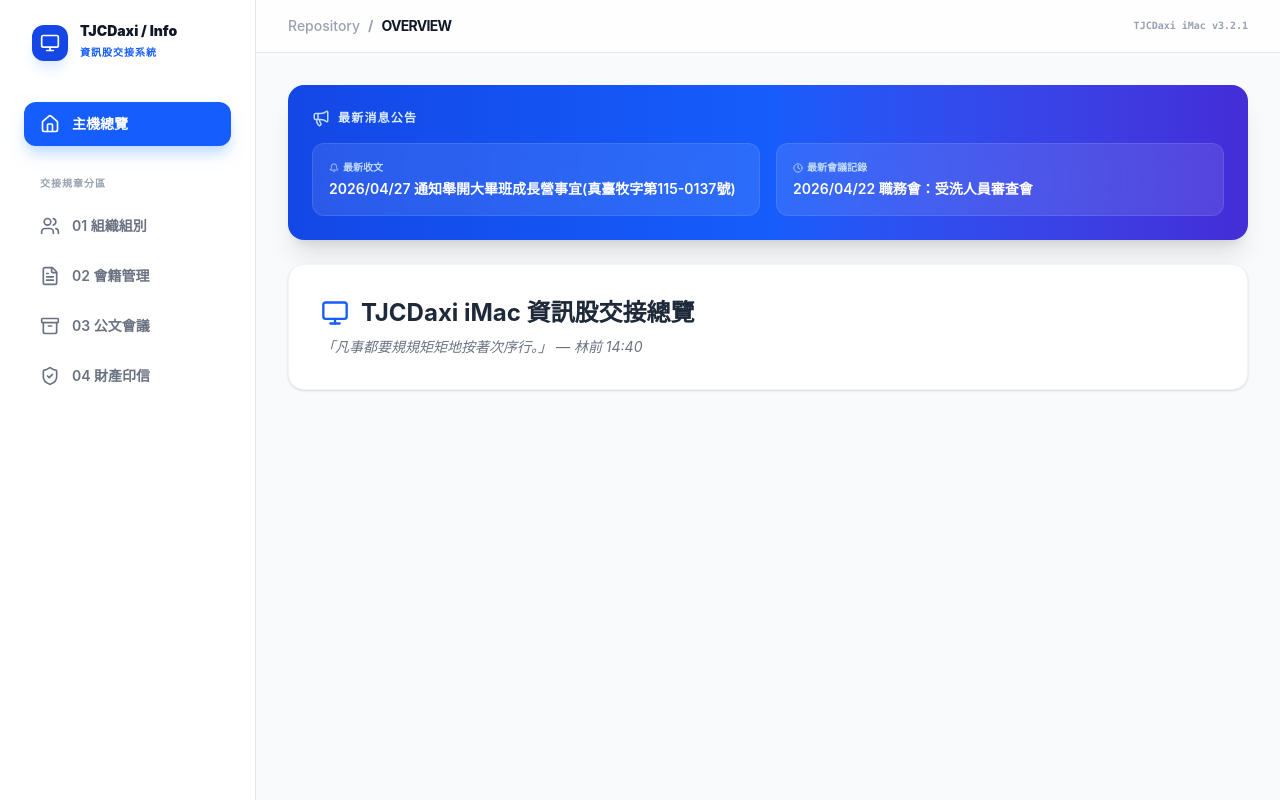
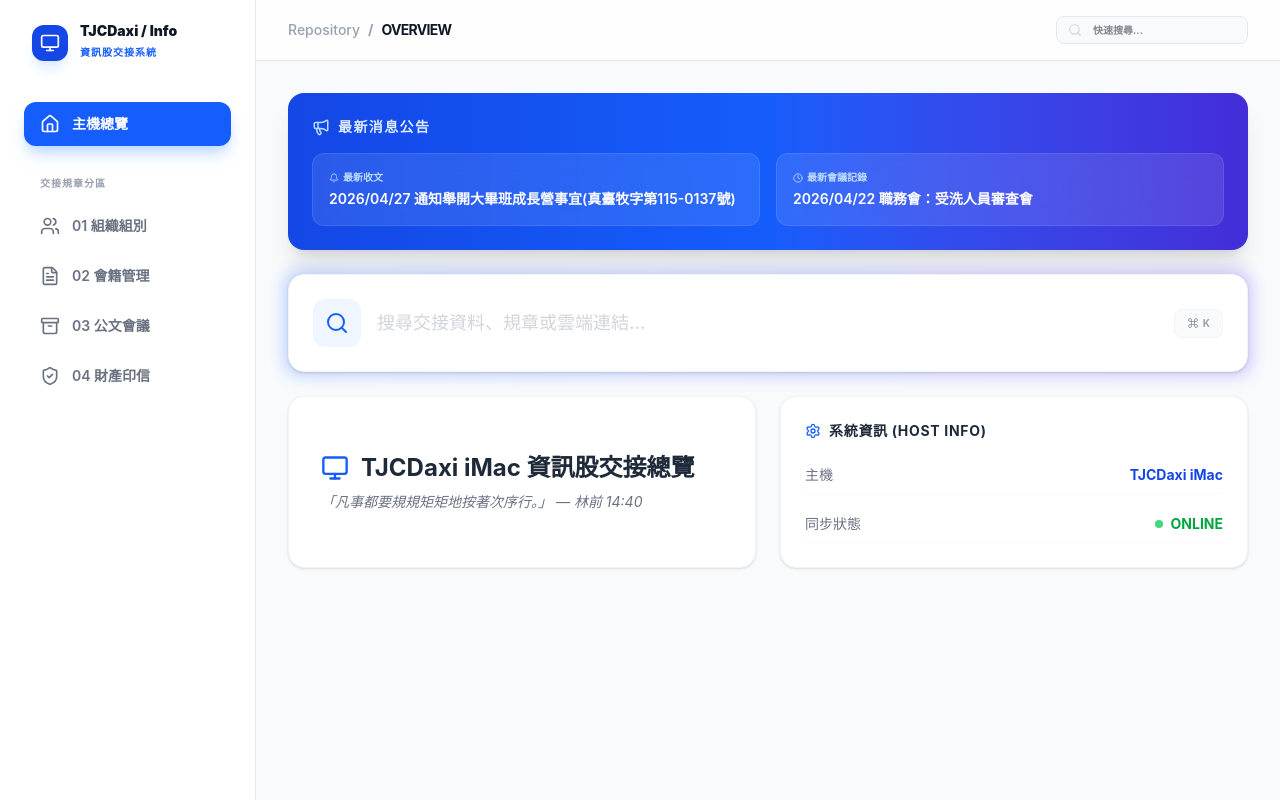
Before and after one commit to tjcdaxiinformation/info-handover, a React (Vite) app: page / in a window 1280 px wide. Built offline with nearby package versions, Linux system fonts and the light colour scheme.

Commit message:
git add . git commit #

```diff
--- a/src/App.jsx
+++ b/src/App.jsx
@@ -3,7 +3,7 @@
   Users, FileText, Archive, ShieldCheck, Plus, Search,
   ExternalLink, Clock, FolderTree, AlertCircle, Home,
   BookOpen, Settings, Monitor, Bell, Megaphone, ChevronRight,
-  Database, LayoutGrid, Fingerprint
+  Database, LayoutGrid, Fingerprint, Command
 } from 'lucide-react';
 
 // 從 data.js 匯入資料
@@ -15,7 +15,7 @@
   ASSETS_DATA
 } from './data';
 
-// --- 輔助組件 ---
+// --- 輔助組件：側邊欄項目 ---
 const SidebarItem = ({ id, icon: Icon, label, activeTab, onClick }) => (
   <button
     onClick={() => onClick(id)}
@@ -30,6 +30,7 @@
   </button>
 );
 
+// --- 輔助組件：頁面標題 ---
 const PageHeader = ({ title, description, icon: Icon }) => (
   <div className="mb-6 p-6 bg-white rounded-2xl border border-gray-100 shadow-sm">
     <div className="flex items-center space-x-3 mb-2">
@@ -45,16 +46,18 @@
 // --- 主程式 ---
 export default function App() {
   const [activeTab, setActiveTab] = useState('overview');
+  const [searchTerm, setSearchTerm] = useState('');
 
   const renderContent = () => {
     switch(activeTab) {
       case 'overview':
         return (
           <div className="space-y-6">
+            {/* 1. 最新消息公告 */}
             <div className="bg-gradient-to-r from-blue-700 via-blue-600 to-indigo-700 rounded-2xl p-6 text-white shadow-xl">
               <div className="flex items-center space-x-2 mb-4">
                 <Megaphone size={18} className="text-blue-200" />
-                <h2 className="text-xs font-black tracking-widest uppercase text-blue-100">最新消息公告</h2>
+                <h2 className="text-sm font-black tracking-widest uppercase text-blue-100">最新消息公告</h2>
               </div>
               <div className="grid grid-cols-1 md:grid-cols-2 gap-4">
                 <div className="bg-white/10 backdrop-blur-md p-4 rounded-xl border border-white/10">
@@ -72,12 +75,59 @@
               </div>
             </div>
 
-            <div className="p-8 bg-white rounded-2xl border border-gray-100 shadow-sm">
-              <div className="flex items-center space-x-3 mb-2">
-                <Monitor className="text-blue-600" size={28} />
-                <h2 className="text-2xl font-bold text-gray-800">TJCDaxi iMac 資訊股交接總覽</h2>
+            {/* 2. 大型搜尋列區塊 (新功能) */}
+            <div className="relative group">
+              <div className="absolute -inset-1 bg-gradient-to-r from-blue-600 to-indigo-600 rounded-2xl blur opacity-25 group-focus-within:opacity-50 transition duration-1000"></div>
+              <div className="relative bg-white p-6 rounded-2xl border border-gray-100 shadow-sm">
+                <div className="flex items-center space-x-4">
+                  <div className="bg-blue-50 p-3 rounded-xl text-blue-600">
+                    <Search size={24} />
+                  </div>
+                  <div className="flex-1">
+                    <input
+                      type="text"
+                      placeholder="搜尋交接資料、規章或雲端連結..."
+                      value={searchTerm}
+                      onChange={(e) => setSearchTerm(e.target.value)}
+                      className="w-full text-lg font-medium text-gray-800 placeholder:text-gray-300 focus:outline-none"
+                    />
+                  </div>
+                  <div className="hidden md:flex items-center space-x-1 text-gray-400 bg-gray-50 px-3 py-1.5 rounded-lg border border-gray-100">
+                    <Command size={12} />
+                    <span className="text-[10px] font-bold">K</span>
+                  </div>
+                </div>
               </div>
-              <p className="text-gray-500 text-sm italic">「凡事都要規規矩矩地按著次序行。」 — 林前 14:40</p>
+            </div>
+
+            {/* 3. 系統資訊卡片 */}
+            <div className="grid grid-cols-1 md:grid-cols-2 gap-6">
+              <div className="p-8 bg-white rounded-2xl border border-gray-100 shadow-sm flex flex-col justify-center">
+                <div className="flex items-center space-x-3 mb-2">
+                  <Monitor className="text-blue-600" size={28} />
+                  <h2 className="text-2xl font-bold text-gray-800">TJCDaxi iMac 資訊股交接總覽</h2>
+                </div>
+                <p className="text-gray-500 text-sm italic">「凡事都要規規矩矩地按著次序行。」 — 林前 14:40</p>
+              </div>
+
+              <div className="bg-white p-6 rounded-2xl border border-gray-100 shadow-sm">
+                <h3 className="font-bold mb-4 flex items-center text-gray-800 text-sm uppercase tracking-wider">
+                  <Settings size={16} className="mr-2 text-blue-600" /> 系統資訊 (Host Info)
+                </h3>
+                <div className="space-y-3 text-sm">
+                  <div className="flex justify-between py-2 border-b border-gray-50">
+                    <span className="text-gray-500">主機</span>
+                    <span className="font-bold text-blue-700">TJCDaxi iMac</span>
+                  </div>
+                  <div className="flex justify-between py-2 border-b border-gray-50">
+                    <span className="text-gray-500">同步狀態</span>
+                    <span className="text-green-600 font-bold flex items-center">
+                      <div className="w-2 h-2 bg-green-500 rounded-full mr-2 animate-pulse"></div>
+                      ONLINE
+                    </span>
+                  </div>
+                </div>
+              </div>
             </div>
           </div>
         );
@@ -91,7 +141,9 @@
                 <div key={g.id} className="p-5 rounded-2xl bg-white border border-gray-100 shadow-sm hover:shadow-md transition-all group">
                   <div className="font-bold text-gray-800 mb-1">{g.name}</div>
                   <div className="text-xs text-gray-500 mb-4">負責人：{g.leader}</div>
-                  <a href={g.folder} target="_blank" rel="noreferrer" className="block text-center py-2.5 bg-blue-50 rounded-xl text-xs font-bold text-blue-600 border border-blue-100 group-hover:bg-blue-600 group-hover:text-white group-hover:border-blue-600 transition-all">開啟雲端目錄</a>
+                  <a href={g.folder} target="_blank" rel="noreferrer" className="block text-center py-2.5 bg-blue-50 rounded-xl text-xs font-bold text-blue-600 border border-blue-100 group-hover:bg-blue-600 group-hover:text-white group-hover:border-blue-600 transition-all">
+                    開啟雲端目錄
+                  </a>
                 </div>
               ))}
             </div>
@@ -196,6 +248,7 @@
             <span className="text-[10px] text-blue-600 uppercase font-bold tracking-widest">資訊股交接系統</span>
           </div>
         </div>
+
         <nav className="space-y-1.5 flex-1 text-sm font-medium">
           <SidebarItem id="overview" icon={Home} label="主機總覽" activeTab={activeTab} onClick={setActiveTab} />
           <div className="pt-6 pb-2 px-4 text-[10px] font-black text-gray-400 uppercase tracking-widest">交接規章分區</div>
@@ -213,8 +266,19 @@
             <span className="text-gray-400">/</span>
             <span className="text-gray-900 uppercase tracking-tighter">{activeTab}</span>
           </div>
-          <div className="text-[10px] text-gray-400 font-mono">TJCDaxi iMac v3.2.1</div>
+
+          <div className="relative group">
+            <Search className="absolute left-3 top-1/2 -translate-y-1/2 text-gray-300 group-focus-within:text-blue-500" size={14} />
+            <input
+              type="text"
+              placeholder="快速搜尋..."
+              value={searchTerm}
+              onChange={(e) => setSearchTerm(e.target.value)}
+              className="pl-9 pr-4 py-1.5 bg-gray-50 border border-gray-200 rounded-lg text-[10px] w-48 focus:outline-none focus:ring-2 focus:ring-blue-100 focus:bg-white transition-all"
+            />
+          </div>
         </header>
+
         <main className="p-8 max-w-6xl mx-auto">
           {renderContent()}
         </main>
```
